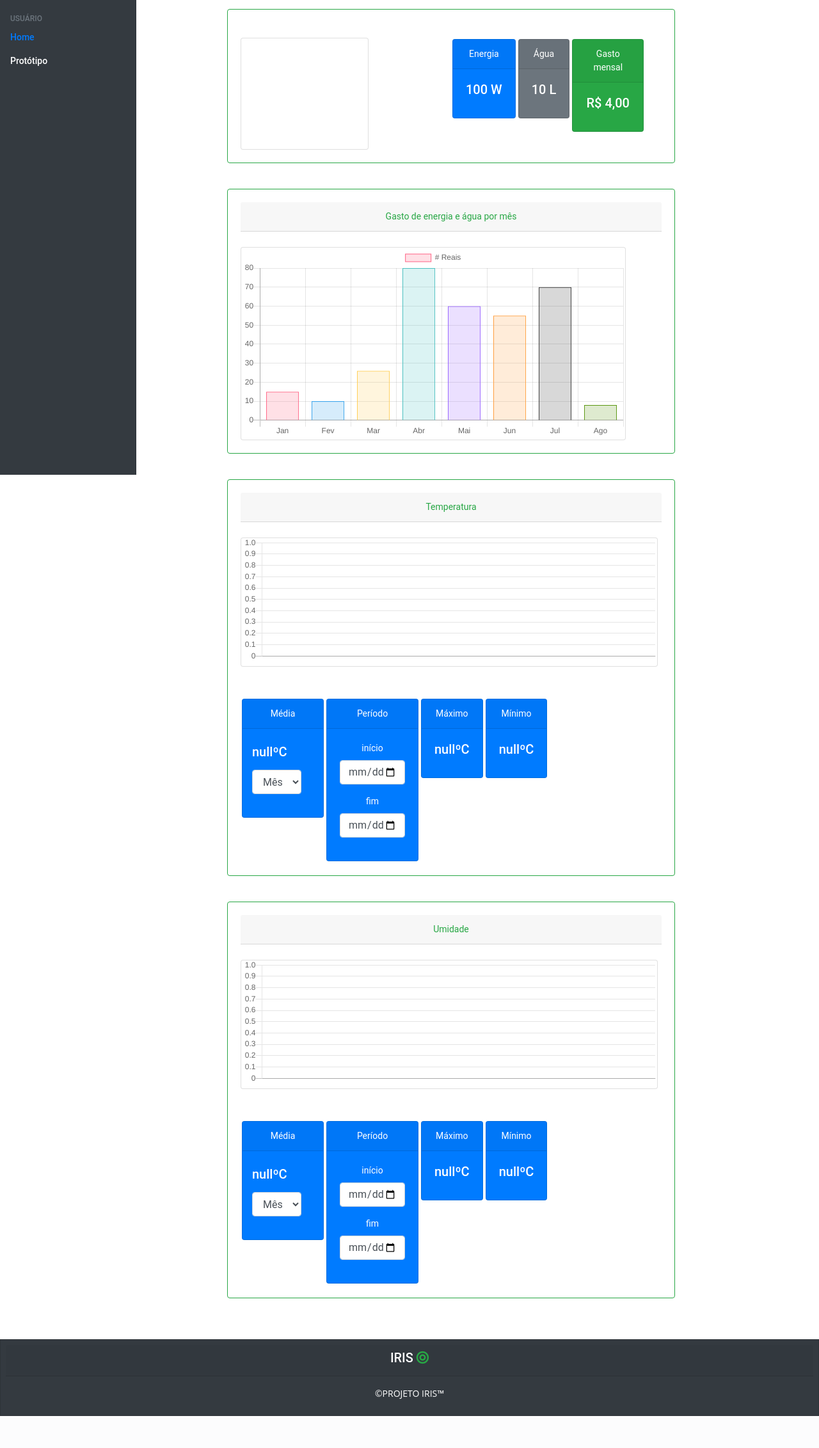
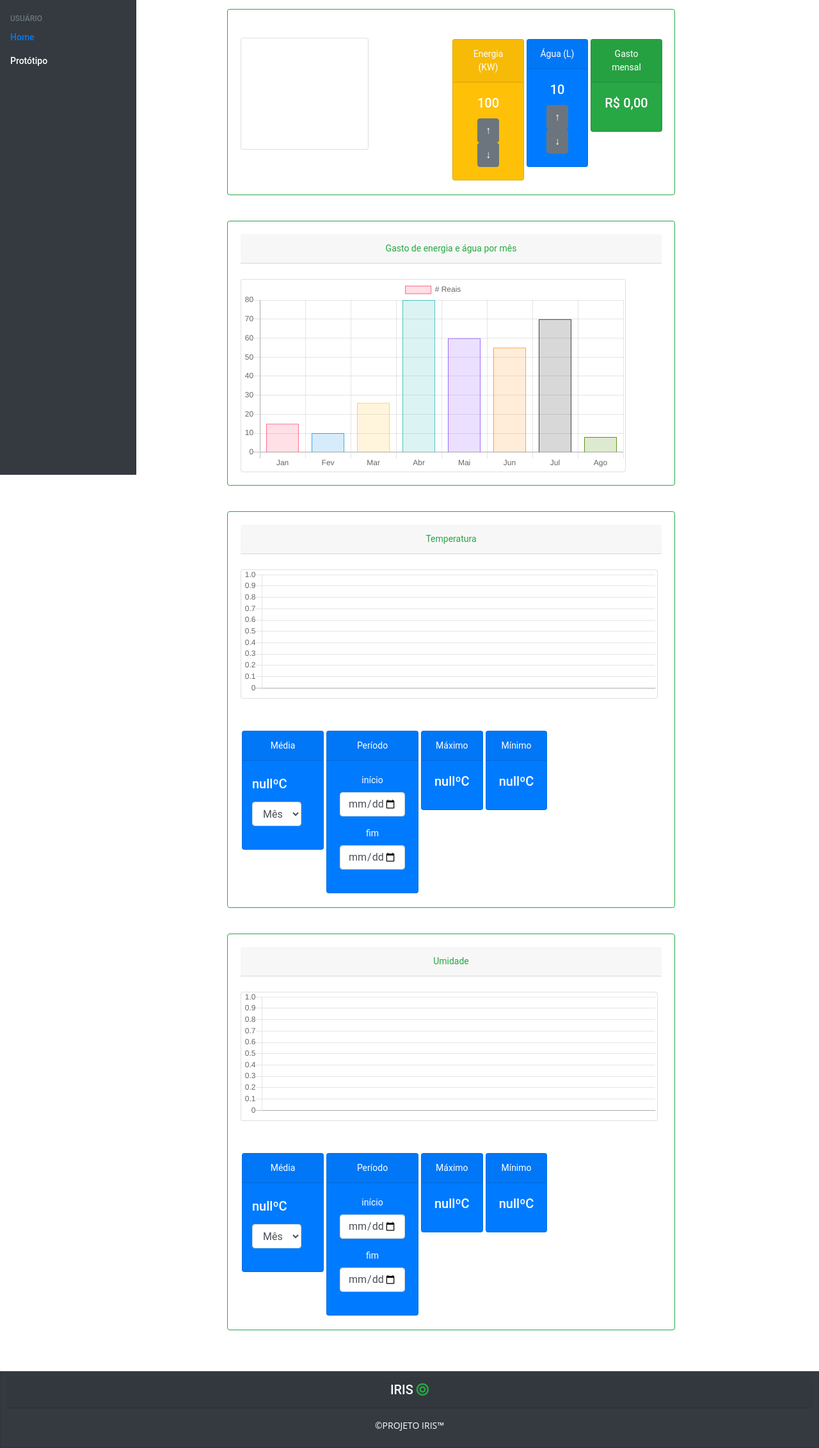
Before and after one commit to mateusgomesc7/IRIS, a PHP site: page /dashboard.php in a window 1280 px wide. Shown: the part 58-2321 px from the top of the page at 64% size. Before the commit the page ends 2271 px from the top, so only its background shows below. Run offline with PHP 8.4, Linux system fonts and the light colour scheme; data that the repository does not hold is empty; some libraries are stand-ins or nearby versions.

Commit message:
Calculo do valor gasto total

```diff
--- a/dashboard.php
+++ b/dashboard.php
@@ -123,22 +123,38 @@
                                 </div>
                                 <div class="col mt-4">
                                     <div class="row">
-                                        <div class="card text-white bg-primary mb-3 h-25 placas" style="max-width: 7rem;">
-                                            <div class="card-header">Energia</div>
+                                        <div class="card text-white bg-warning mb-3 h-25 placas" style="max-width: 7rem;">
+                                            <div class="card-header">Energia (KW)</div>
                                             <div class="card-body">
-                                                <h5 class="card-title">100 W</h5>
+                                                <h5 class="card-title" id="potencia">100</h5>
+
+                                                        <button type="button" class="btn btn-secondary" onclick="potenciaUP()">↑</button>
+
+                                                        <button type="button" class="btn btn-secondary" onclick="potenciaDOWN()">↓</button>
+
                                             </div>
                                         </div>
-                                        <div class="card text-white bg-secondary mb-3 h-25 placas" style="max-width: 7rem;">
-                                            <div class="card-header">Água</div>
+
+                                        <div class="card text-white bg-primary mb-3 h-25 placas" style="max-width: 6rem;">
+                                            <div class="card-header">Água (L)</div>
                                             <div class="card-body">
-                                                <h5 class="card-title">10 L</h5>
+                                                <h5 class="card-title" id="agua">10</h5>
+
+                                                <div class="row">
+                                                    <div class="col">
+                                                        <button type="button" class="btn btn-secondary" onclick="aguaUP()">↑</button>
+                                                    </div>
+                                                    <div class="col">
+                                                        <button type="button" class="btn btn-secondary" onclick="aguaDOWN()">↓</button>
+                                                    </div>
+                                                </div>
+
                                             </div>
                                         </div>
                                         <div class="card text-white bg-success mb-3 h-25 w-75 placas" style="max-width: 7rem;">
                                             <div class="card-header">Gasto mensal</div>
                                             <div class="card-body w-auto">
-                                                <h5 class="card-title">R$ 4,00</h5>
+                                                <h5 class="card-title" id="valorTotal">R$ 0,00</h5>
                                             </div>
                                         </div>
                                     </div>
@@ -349,6 +365,7 @@
     <script src="js/main.js"></script>
     <script src="js/feather.js"></script>
     <script src="js/maxmin.js"></script>
+    <script src="js/calculoGasto.js"></script>
 </body>
 
 </html>
--- /dev/null
+++ b/js/calculoGasto.js
@@ -0,0 +1,34 @@
+const potencia = document.getElementById("potencia")
+const agua = document.getElementById("agua")
+const valorTotal = document.getElementById("valorTotal")
+
+function potenciaUP(){
+    var valorPotencia = parseFloat(potencia.innerText) + 100
+    potencia.innerHTML = valorPotencia;
+    valorGasto()
+}
+
+function potenciaDOWN(){
+    var valorPotencia = parseFloat(potencia.innerText) - 100
+    potencia.innerHTML = valorPotencia;
+    valorGasto()
+}
+
+function aguaUP(){
+    var valorAgua = parseFloat(agua.innerText) + 10
+    agua.innerHTML = valorAgua;
+    valorGasto()
+}
+
+function aguaDOWN(){
+    var valorAgua = parseFloat(agua.innerText) - 10
+    agua.innerHTML = valorAgua;
+    valorGasto()
+}
+
+function valorGasto(){
+   var valorPotencia = parseFloat(potencia.innerText)
+   var valorAgua = parseFloat(agua.innerText)
+   var gastoTotal = ((valorPotencia)*0.572 + (36.84)).toFixed(2)
+   valorTotal.innerHTML = "R$" + gastoTotal
+}
```
